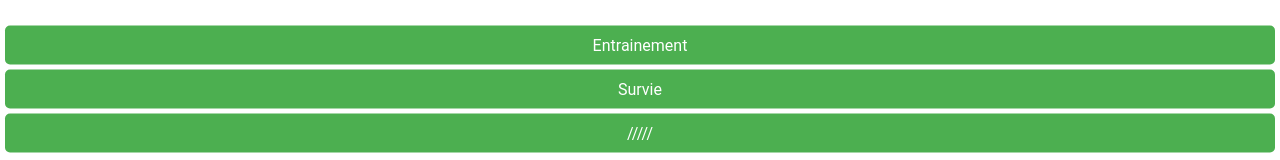
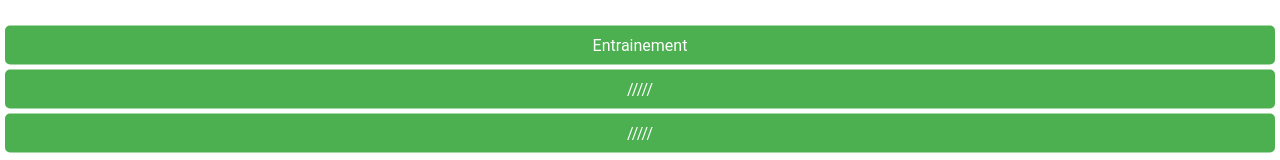
Before and after one commit to sajouaou/quranquizz, a React (Vite) app: page /home in a window 1280 px wide. Shown: the part 355-515 px from the top of the page. Built offline with nearby package versions, Linux system fonts and the light colour scheme; the HTML template or start-up script is replaced by a standard one.

Commit message:
last des last

```diff
--- a/src/components/Menu.tsx
+++ b/src/components/Menu.tsx
@@ -37,7 +37,7 @@ const Menu: React.FC = () => {
 
   const handleOption2Click = () => {
     console.log('Option 2 clicked');
-    setState('Survie');
+    setState('Survie//');
     // Mettez votre logique ou action ici
   };
 
@@ -48,7 +48,7 @@ const Menu: React.FC = () => {
 
   const menuItems = [
     { label: 'Entrainement', action: handleOption1Click },
-    { label: 'Survie', action: handleOption2Click },
+    { label: '/////', action: handleOption2Click },
     { label: '/////', action: handleOption3Click },
   ];
 
```
Also changed, not shown: 2 other files (tests, documents, lock files or other folders).
